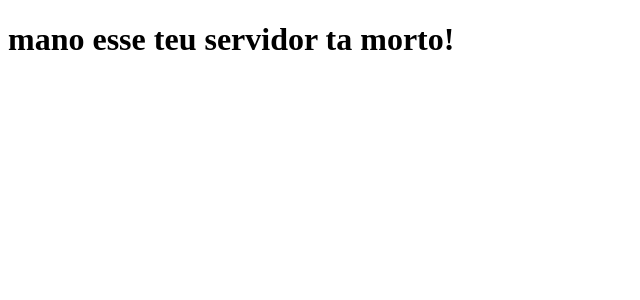
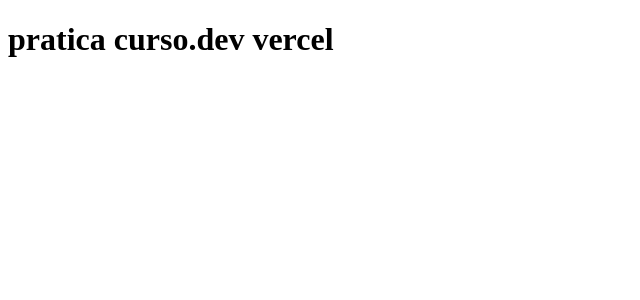
Before and after one commit to frederico2309/pr-tica_curso.dev, a Next.js app: page / in a window 1280 px wide. Shown: the top 300 px of the page, without its empty margins (0-640 px from the left). Built offline with nearby package versions, Linux system fonts and the light colour scheme.

Commit message:
modificçãoa da frase anterior a essa

```diff
--- a/pages/index.js
+++ b/pages/index.js
@@ -1,5 +1,5 @@
 function Home () {
-    return <h1>mano esse teu servidor ta morto!</h1>
+    return <h1>pratica curso.dev vercel</h1>
 }
 
 export default Home;
```
